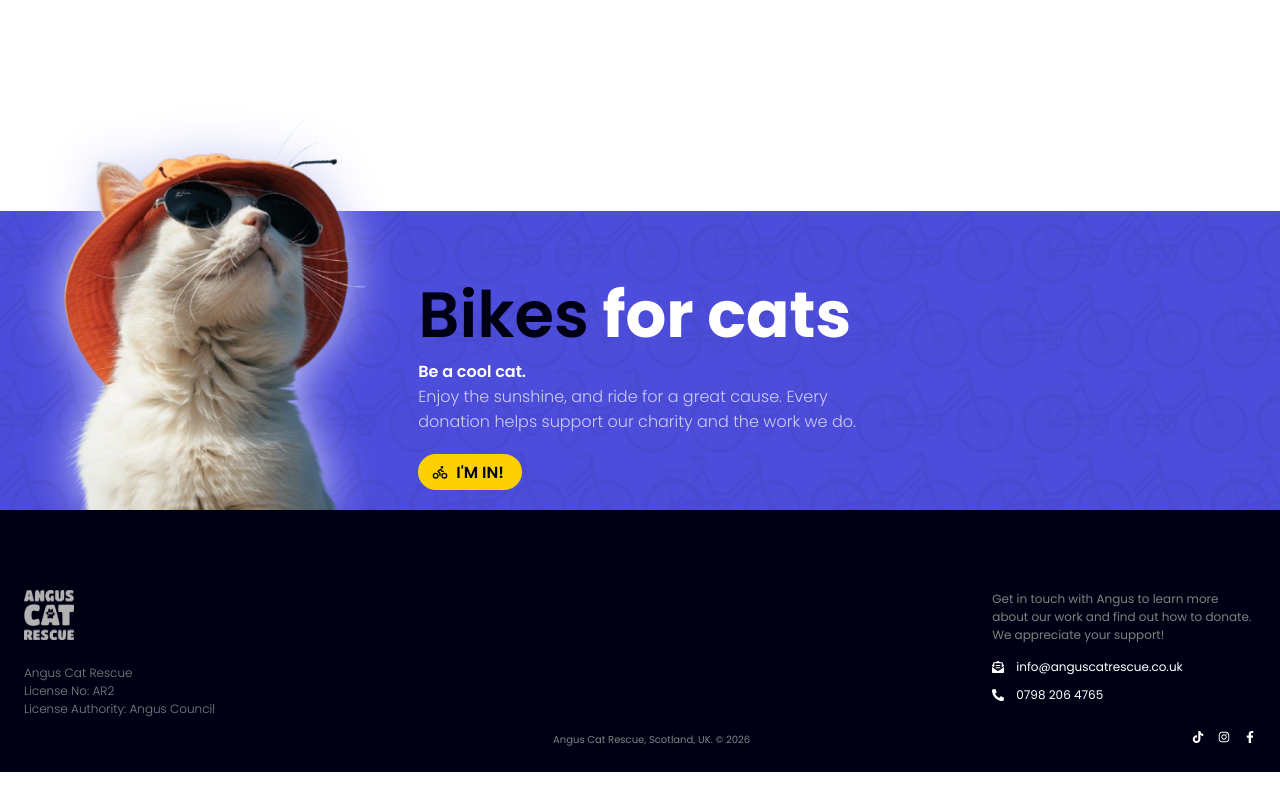
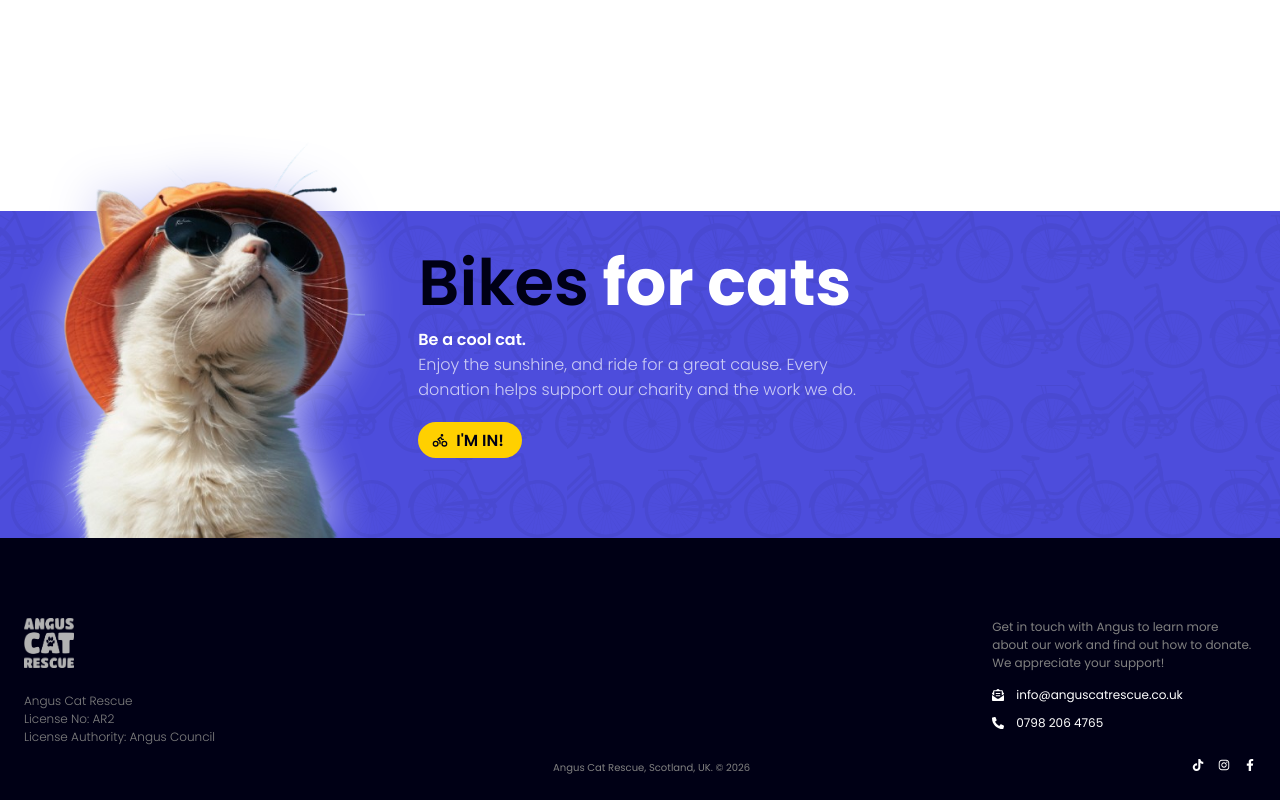
Before and after one commit to crlarrea/angus, a Next.js app: page / in a window 1280 px wide. Shown: the part 1250-2050 px from the top of the page. Before the commit the page ends 2022 px from the top, so only its background shows below. Built offline with nearby package versions, Linux system fonts and the light colour scheme; a web font is replaced by a local one.

Commit message:
update bikes for cats styling

```diff
--- a/src/app/styles/bikes.module.scss
+++ b/src/app/styles/bikes.module.scss
@@ -13,8 +13,8 @@
   //   overflow-x: hidden;
 }
 .copy {
-  padding: ui.$xl;
-  padding-top: ui.$xxh;
+  padding: ui.$h ui.$xl ui.$xxh ui.$xl;
+
   display: flex;
   flex-flow: column nowrap;
   justify-content: center;
```
